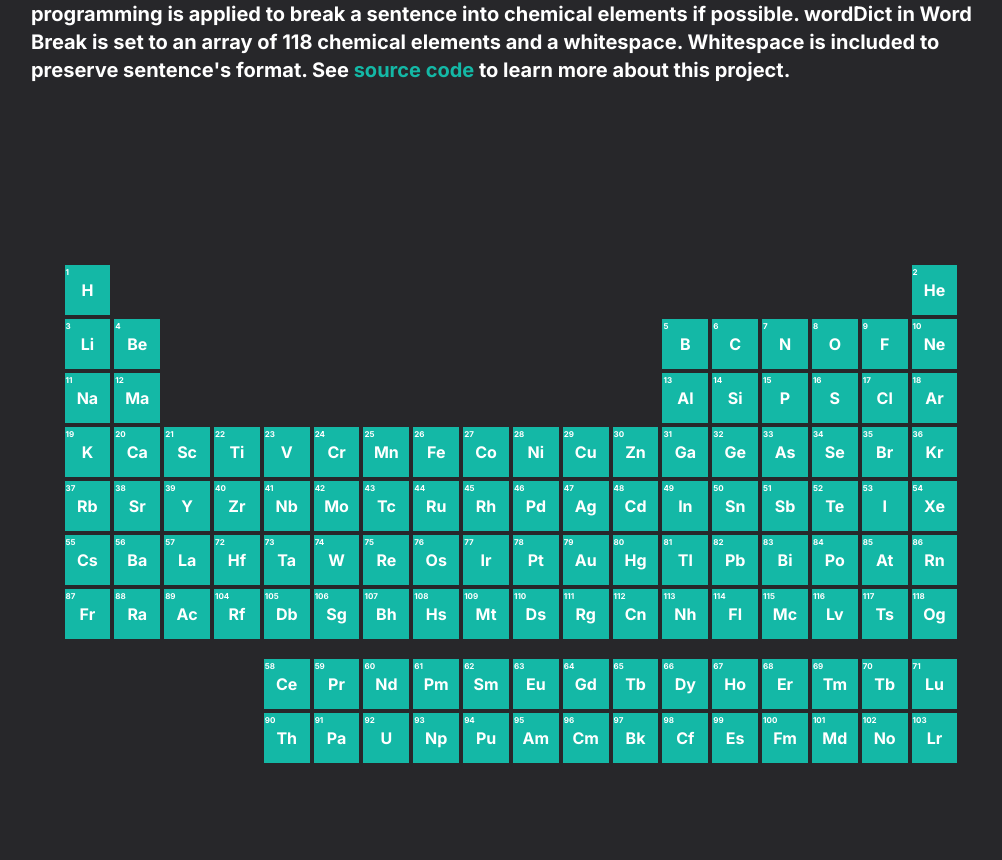
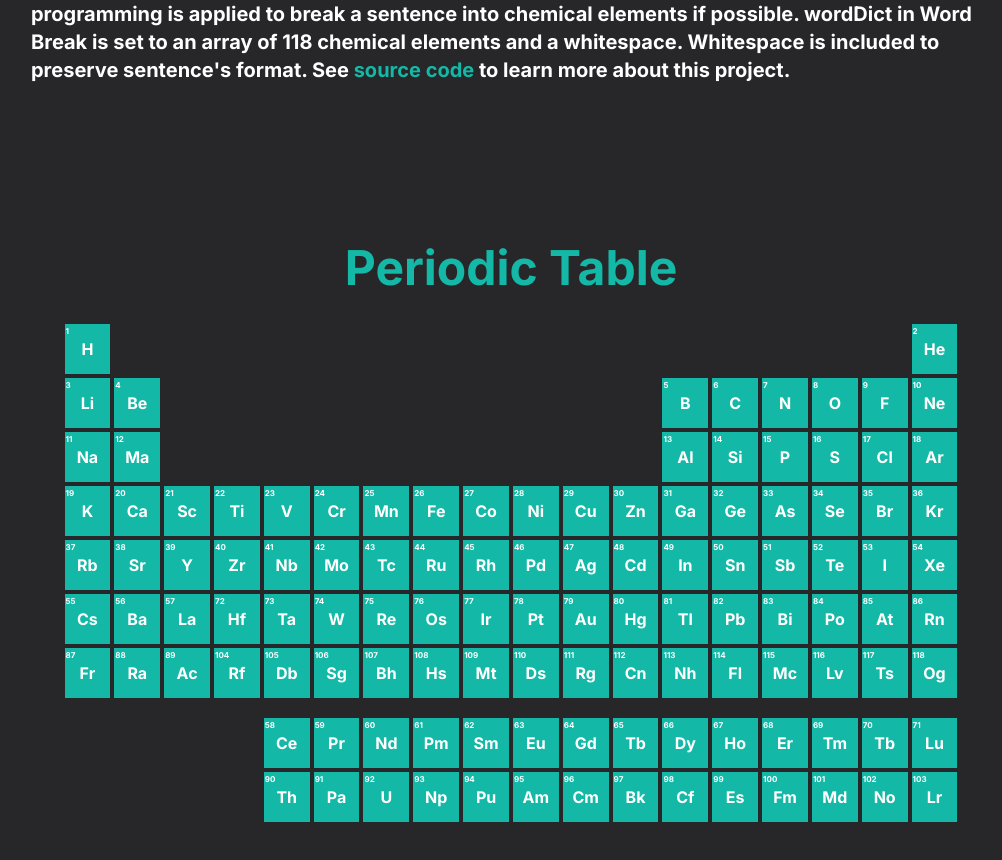
Before and after one commit to LeoLu0602/periodic-table-speller, a Next.js app: page / in a window 1280 px wide. Shown: the part 908-1768 px from the top of the page, without its empty margins (129-1131 px from the left). Built offline with nearby package versions, Linux system fonts and the light colour scheme.

Commit message:
fix: make PeriodicTable height auto

```diff
--- a/app/ui/home/PeriodicTable.tsx
+++ b/app/ui/home/PeriodicTable.tsx
@@ -2,7 +2,10 @@ import TableRow from './TableRow';
 
 export default function PeriodicTable() {
   return (
-    <section className='hidden h-screen w-screen flex-col items-center justify-center min-[925px]:flex'>
+    <section className='hidden h-auto w-screen flex-col items-center justify-center py-32 min-[925px]:flex'>
+      <h2 className='mb-8 w-screen text-center text-5xl font-bold text-teal-500'>
+        Periodic Table
+      </h2>
       <TableRow
         elements={[
           { symbol: 'H', number: 1 },
```
